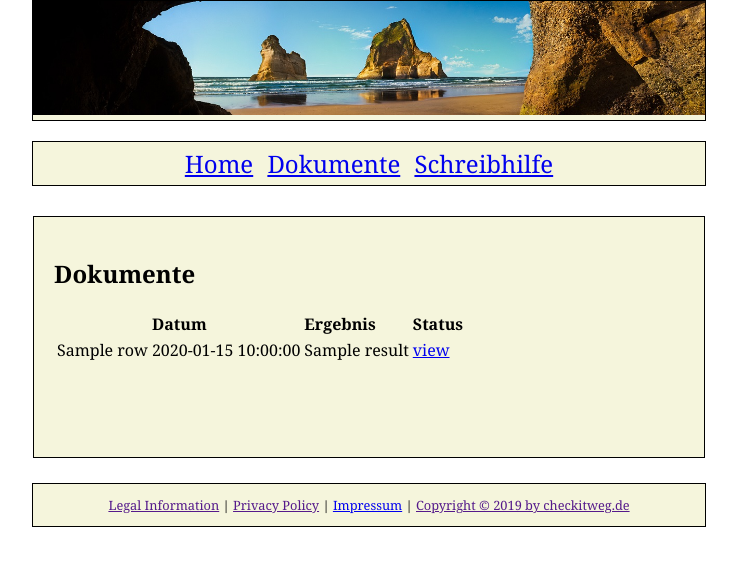
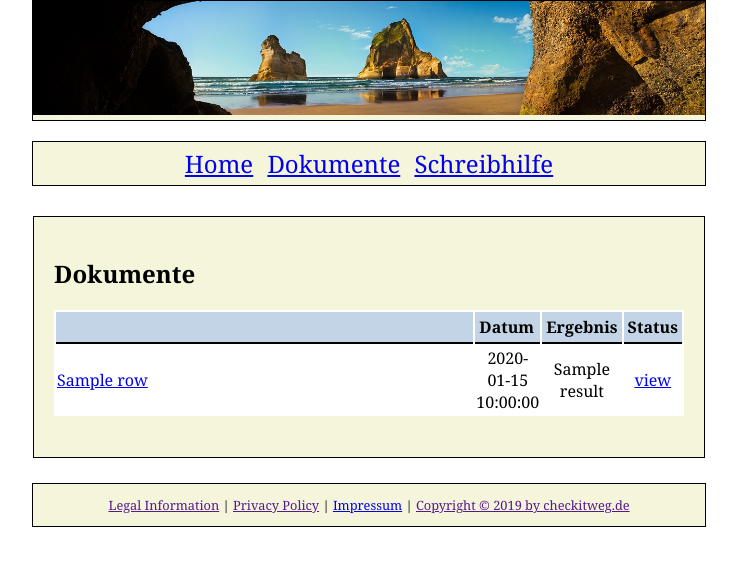
Before and after one commit to anaticulae/viewo, a Flask app: template viewo/templates/documents/index.html in a window 1280 px wide. Shown: the top 566 px of the page, without its empty margins (271-1008 px from the left). Run offline with Flask 2, Linux system fonts and the light colour scheme; the template is opened without the code that fills it: most values are stand-ins (such as "Sample title", 1, 10 or a date in 2020); parts of the project's set-up code (start-up, migrations or seed data) failed here and were passed over.

Commit message:
feat(documents): extend documents view to show a list of all uploaded documents
Show a list with uploaded documents and sort them by upload date.

```diff
--- a/viewo/static/style.css
+++ b/viewo/static/style.css
@@ -80,6 +80,27 @@ input.submit {
     height: 30px;
     width: 200px;
 }
+
+#results {
+    width:100%;
+    background: white;
+    /* border: 1px solid black; */
+}
+#results th{
+    width:100%;
+    border-bottom: 2px solid black;
+    background: rgb(195, 212, 230);
+    padding: 4px;
+}
+
+.score, .date, .status{
+    text-align:center;
+}
+.status_header{
+    text-align:center;
+
+}
+
 html {
     background-position: center;
     background-repeat: repeat-y;
--- a/viewo/templates/documents/index.html
+++ b/viewo/templates/documents/index.html
@@ -25,12 +25,14 @@
     <tbody>
         {% for row in documents %}
         <tr>
+            {% if row['result'] %}
+            <td><a href="result/{{row['index']}}">{{row['title']}}</a></td>
+            <td class="date">{{row['date']}}</td>
+            <td class="score">{{row['result']}}</td>
+            <td class="status"><a href="result/{{row['index']}}">view</a></td>
+            {% else %}
             <td>{{row['title']}}</td>
             <td class="date">{{row['date']}}</td>
-            {% if row['view'] %}
-            <td class="score">{{row['result']}}</td>
-            <td class="status"><a href="result/{{row['view']}}">view</a></td>
-            {% else %}
             <td class="score">-</td>
             <td class="status">in Bearbeitung</td>
             {% endif %}
```
Also changed, not shown: viewo/documents.py (added, +29 -0 lines), viewo/utils.py (added, +26 -0 lines).
